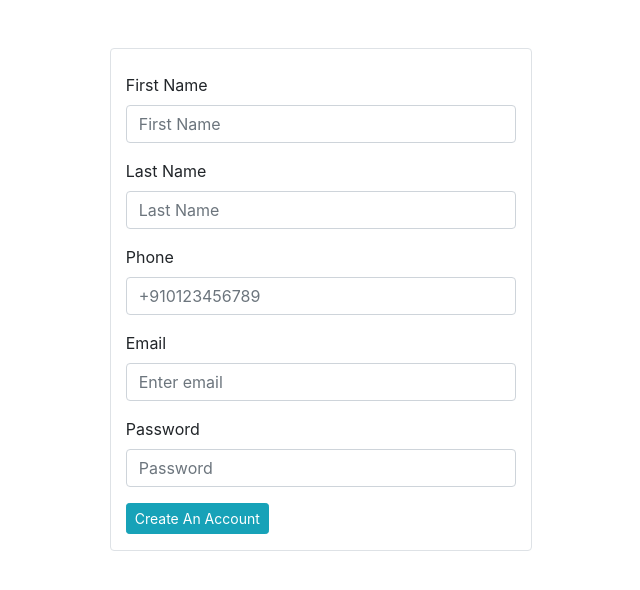
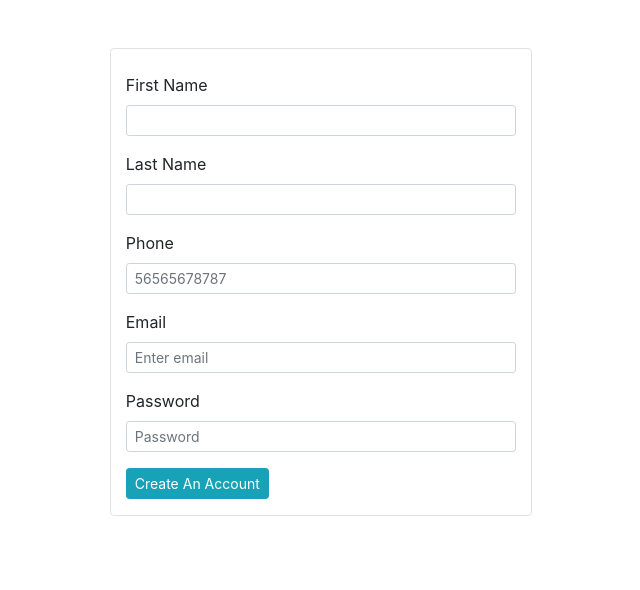
Before and after one commit to Anonymousgaurav/Ecom_django, a Django app: page /signup in a window 1280 px wide. Shown: the part 56-646 px from the top of the page, without its empty margins (319-959 px from the left). Run offline with Django 4.2, Linux system fonts and the light colour scheme; some libraries are stand-ins or nearby versions.

Commit message:
form submission to db, customer added to admin panel of django

```diff
--- a/store/admin.py
+++ b/store/admin.py
@@ -1,5 +1,6 @@
 from django.contrib import admin
 from .models import Product, Category
+from .models.customer import Customer
 
 
 # Register your models here.
@@ -14,3 +15,4 @@ class AdminCategory(admin.ModelAdmin):
 
 admin.site.register(Product, AdminProduct)
 admin.site.register(Category, AdminCategory)
+admin.site.register(Customer)
--- a/store/models/customer.py
+++ b/store/models/customer.py
@@ -4,6 +4,9 @@ from django.db import models
 class Customer(models.Model):
     first_name = models.CharField(max_length=40)
     last_name = models.CharField(max_length=20)
-    phone = models.CharField(max_length=11)
+    phone = models.CharField(max_length=15)
     email = models.EmailField()
     password = models.CharField(max_length=500)
+
+    def register(self):
+        self.save()
--- a/store/templates/signup.html
+++ b/store/templates/signup.html
@@ -10,37 +10,37 @@
                 {% csrf_token%}
                 <div class="form-group">
                     <label for="">First Name</label>
-                    <input class="form-control" placeholder="First Name" type="firstname">
+                    <input class="form-control form-control-sm" type="text" name="firstname" id="firstname">
                 </div>
 
                 <!-- second name -->
 
                 <div class="form-group">
                     <label for="">Last Name</label>
-                    <input class="form-control" placeholder="Last Name" type="lastname">
+                    <input type="text" name="lastname" id="lastname" class="form-control form-control-sm">
                 </div>
 
 
                 <!-- Phone number -->
 
-                <div class="form-group">
+              <div class="form-group">
                     <label for="">Phone</label>
-                    <input class="form-control" placeholder="+910123456789" type="phone">
+                    <input type="text" name="phone" id="phone" class="form-control form-control-sm" placeholder="56565678787">
                 </div>
 
 
                 <!-- email -->
                 <div class="form-group">
-                    <label for="exampleInputEmail1">Email</label>
-                    <input aria-describedby="emailHelp" class="form-control" id="exampleInputEmail1"
+                    <label for="">Email</label>
+                    <input name="email" aria-describedby="emailHelp" class="form-control-sm form-control" id="email"
                            placeholder="Enter email" type="email">
                 </div>
 
                 <!-- password -->
 
                 <div class="form-group">
-                    <label for="exampleInputPassword1">Password</label>
-                    <input class="form-control" id="exampleInputPassword1" placeholder="Password" type="password">
+                    <label for="">Password</label>
+                    <input class="form-control form-control-sm" id="password" placeholder="Password" type="password" name="password">
                 </div>
 
 
--- a/store/urls.py
+++ b/store/urls.py
@@ -1,6 +1,6 @@
 from django.contrib import admin
 from django.urls import path
-from store.views import homepage,signup
+from store.views import homepage, signup
 
 urlpatterns = [
     path('', homepage),
--- a/store/views.py
+++ b/store/views.py
@@ -1,6 +1,7 @@
 from django.shortcuts import render
 from django.http import HttpResponse
 from .models.product import Product, Category
+from .models.customer import Customer
 
 
 # Create your views here.
@@ -25,4 +26,13 @@ def signup(request):
     if request.method == 'GET':
         return render(request, 'signup.html')
     else:
-        return HttpResponse(request.POST)
+        postData = request.POST
+        first_name = postData.get('firstname')
+        last_name = postData.get('lastname')
+        phone = postData.get('phone')
+        email = postData.get('email')
+        password = postData.get('password')
+        print(first_name, last_name, phone, email, password)
+        customer = Customer(first_name=first_name, last_name=last_name, phone=phone, email=email, password=password)
+        customer.register()
+        return HttpResponse("Signup Success")
```
Also changed, not shown: db.sqlite3, store/migrations/0005_alter_customer_phone.py (added).
